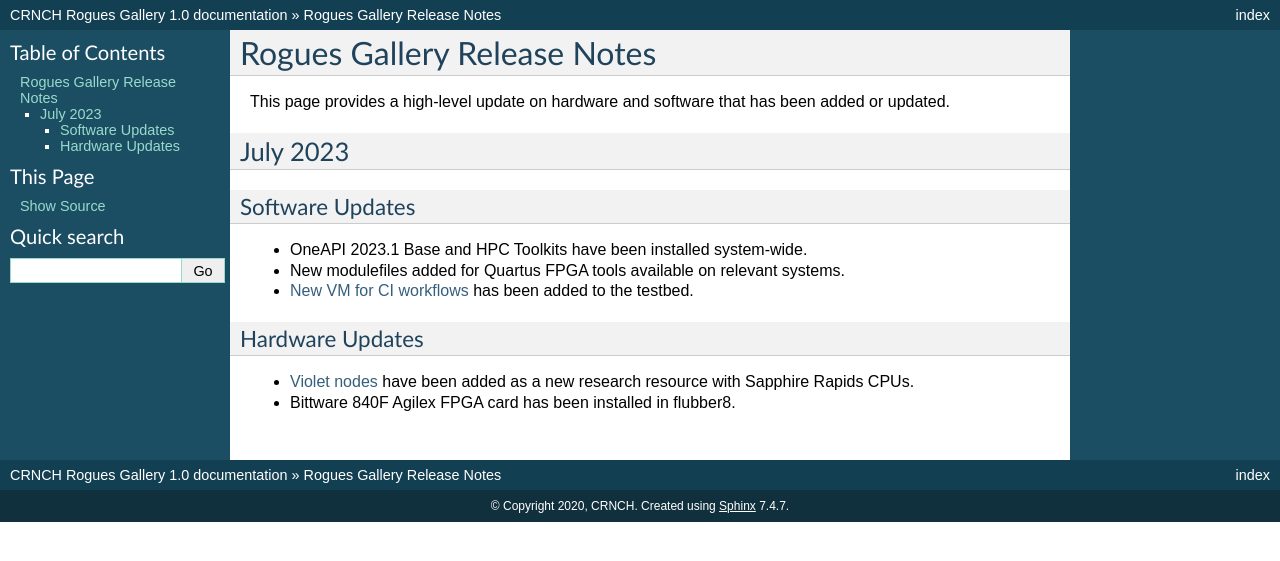
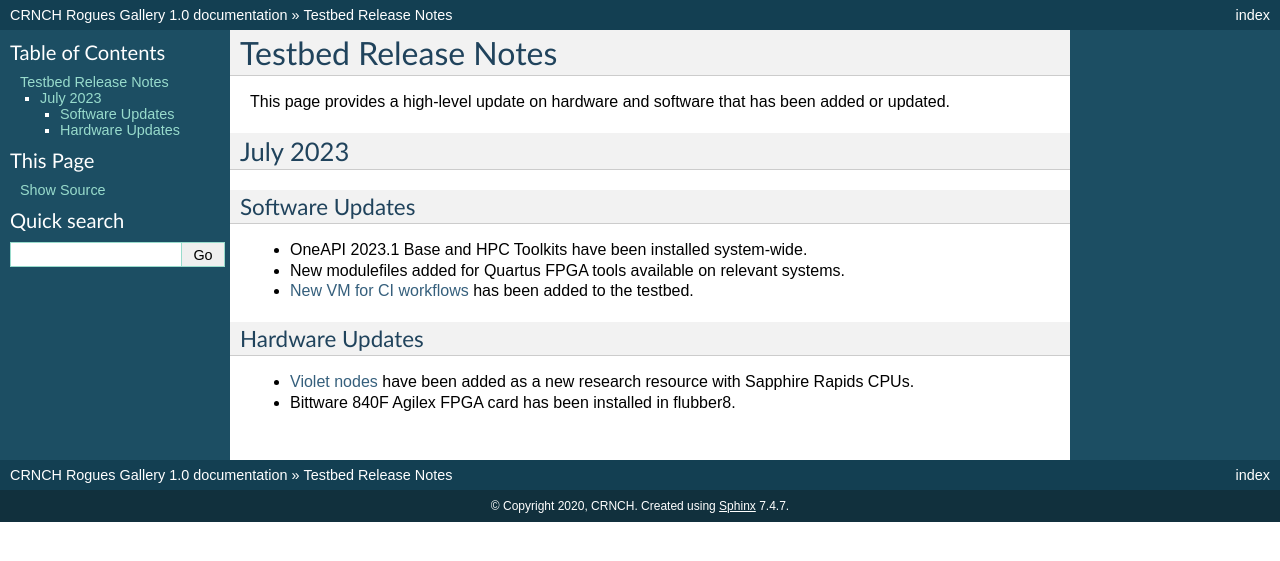
Before and after one commit to gt-crnch-rg/read-the-docs, a Sphinx documentation site: the page built from docs/general/testbed-release-notes.rst, in a window 1280 px wide. Shown: the top 561 px of the page. Built offline with Sphinx 7.4.7, drawn with Linux system fonts in a browser that asks for light colours; pages that are not in the unit, such as notebooks, are missing from menus.

Commit message:
Update testbed-release-notes.rst

```diff
--- a/docs/general/testbed-release-notes.rst
+++ b/docs/general/testbed-release-notes.rst
@@ -1,5 +1,5 @@
 ==============
-Rogues Gallery Release Notes
+Testbed Release Notes
 ==============
 
 This page provides a high-level update on hardware and software that has been added or updated.
```
